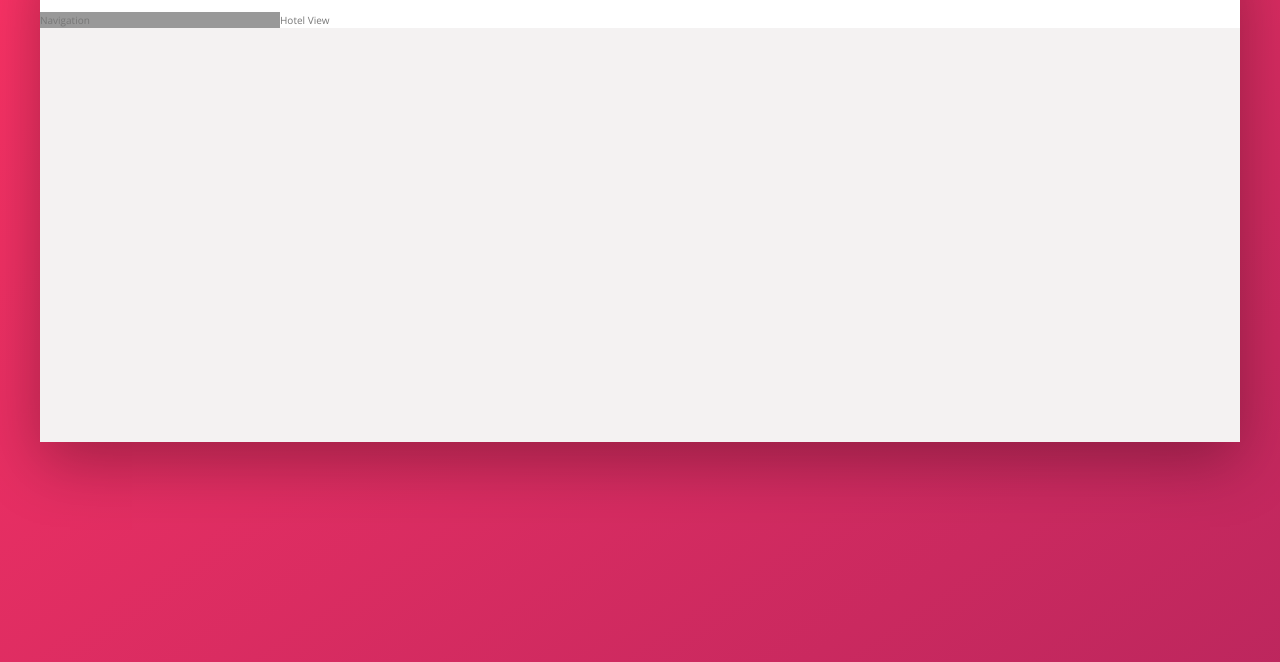
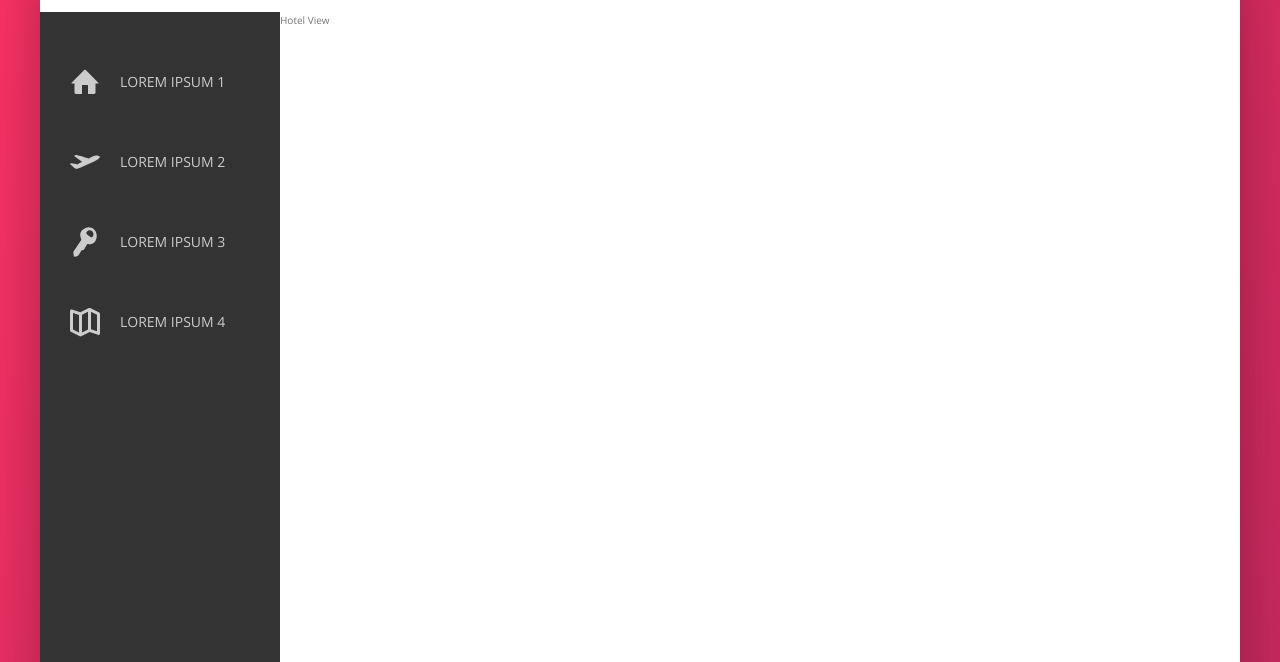
Before and after one commit to paulinapawelczyk/booking-page, a website: page index.html in a window 1280 px wide. Shown: the part 138-800 px from the top of the page. Drawn offline with nearby package versions, Linux system fonts and the light colour scheme.

Commit message:
Add side navigation html structure and css files

```diff
--- a/css/style.css
+++ b/css/style.css
@@ -153,6 +153,63 @@ body {
   font-weight: bold;
 }
 
+.side-nav {
+  font-size: 1.4rem;
+  list-style: none;
+  margin-top: 3.5rem;
+}
+.side-nav__item {
+  position: relative;
+}
+.side-nav__item:not(:last-child) {
+  margin-bottom: 1rem;
+}
+.side-nav__item::before {
+  content: "";
+  position: absolute;
+  top: 0;
+  left: 0;
+  height: 100%;
+  width: 5%;
+  background-color: var(--color-primary-dark);
+  transform: scaleY(0);
+  transition: transform 0.5s ease-in-out, width 0.5s 0.5s ease-in-out, background-color 0.2s;
+}
+.side-nav__item:hover::before {
+  transform: scaleY(1);
+  width: 100%;
+}
+.side-nav__item:active::before {
+  background-color: var(--color-primary-light);
+}
+.side-nav__link:link, .side-nav__link:visited {
+  color: var(--color-grey-light-4);
+  text-decoration: none;
+  text-transform: uppercase;
+  display: block;
+  padding: 2rem 3rem;
+  display: flex;
+  align-items: center;
+  position: relative;
+  z-index: 10;
+}
+.side-nav__link:hover {
+  color: var(--color-grey-light-2);
+}
+.side-nav__icon {
+  height: 3rem;
+  width: 3rem;
+  margin-right: 2rem;
+  fill: currentColor;
+}
+
+.legal-statement {
+  font-size: 1.5rem;
+  color: var(--color-grey-light-1);
+  padding: 2rem 1rem;
+  text-align: center;
+}
+
 .container {
   max-width: 120rem;
   margin: 8rem auto;
@@ -176,12 +233,16 @@ body {
 }
 
 .navigation {
-  background-color: var(--color-grey-dark-3);
+  background-color: var(--color-grey-dark-1);
   flex: 0 0 20%;
+  display: flex;
+  flex-direction: column;
+  justify-content: space-between;
 }
 
 .hotel-view {
   background-color: #fff;
+  height: 150vh;
   flex: 1;
 }
 
--- a/index.html
+++ b/index.html
@@ -45,7 +45,43 @@
         </header>
         <div class="content">
             <nav class="navigation" aria-label="navigation">
-                Navigation
+                <ul class="side-nav">
+                    <li class="side-nav__item">
+                        <a href="#" class="side-nav__link">
+                            <svg class="side-nav__icon">
+                                <use xlink:href='img/sprite.svg#icon-home'></use>
+                            </svg>
+                            <span>Lorem ipsum 1</span>
+                        </a>
+                    </li>
+                    <li class="side-nav__item">
+                        <a href="#" class="side-nav__link">
+                            <svg class="side-nav__icon">
+                                <use xlink:href='img/sprite.svg#icon-aircraft-take-off'></use>
+                            </svg>
+                            <span>Lorem ipsum 2</span>
+                        </a>
+                    </li>
+                    <li class="side-nav__item">
+                        <a href="#" class="side-nav__link">
+                            <svg class="side-nav__icon">
+                                <use xlink:href='img/sprite.svg#icon-key'></use>
+                            </svg>
+                            <span>Lorem ipsum 3</span>
+                        </a>
+                    </li>
+                    <li class="side-nav__item">
+                        <a href="#" class="side-nav__link">
+                            <svg class="side-nav__icon">
+                                <use xlink:href='img/sprite.svg#icon-map'></use>
+                            </svg>
+                            <span>Lorem ipsum 4</span>
+                        </a>
+                    </li>
+                </ul>
+                <div class="legal-statement">
+                    <p>All rights reserved &copy Lorem</p>
+                </div>
             </nav>
             <main class="hotel-view">
                 Hotel View
```
